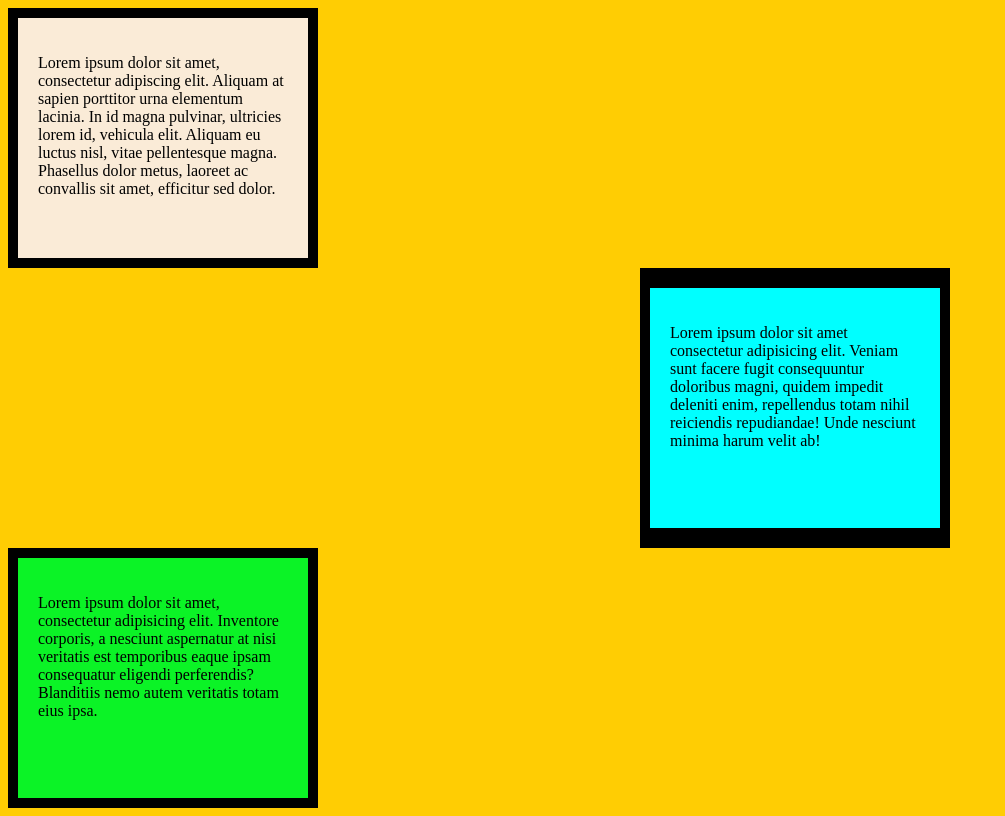
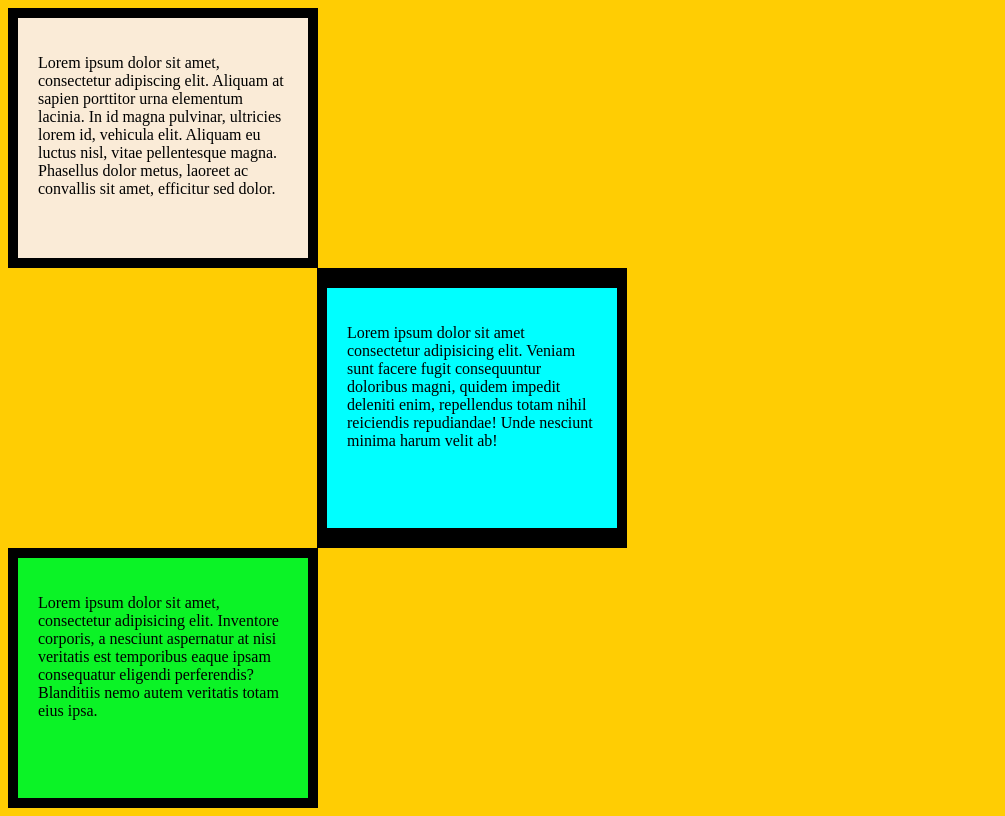
Before and after one commit to phantom339/Web-Devlopment-journey_css, a plain HTML site: page box-model/index.html in a window 1280 px wide. Shown: the whole page, without its empty margins (0-1005 px from the left). Drawn offline with Linux system fonts and the light colour scheme.

Commit message:
Add files via upload

```diff
--- a/box-model/index.html
+++ b/box-model/index.html
@@ -30,7 +30,7 @@
       padding: 20px;
       border: solid black;
       border-width: 20px 10px;
-      margin-left: 50%;
+      margin-left: 309px;
     }
 
     #third
```
